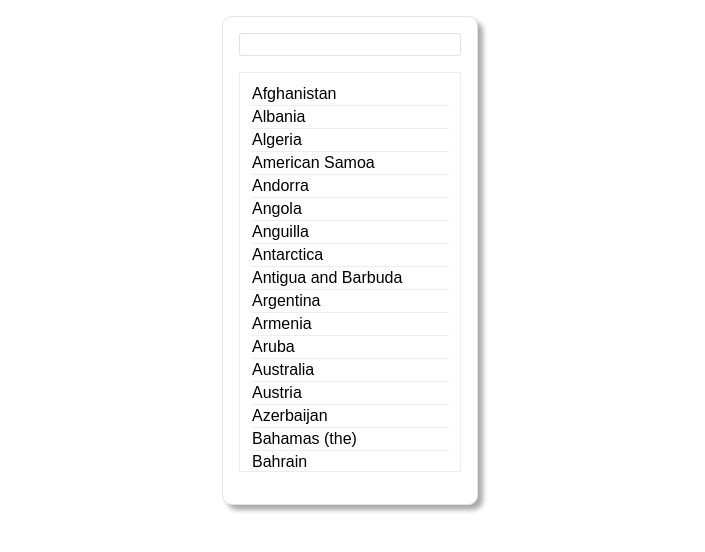
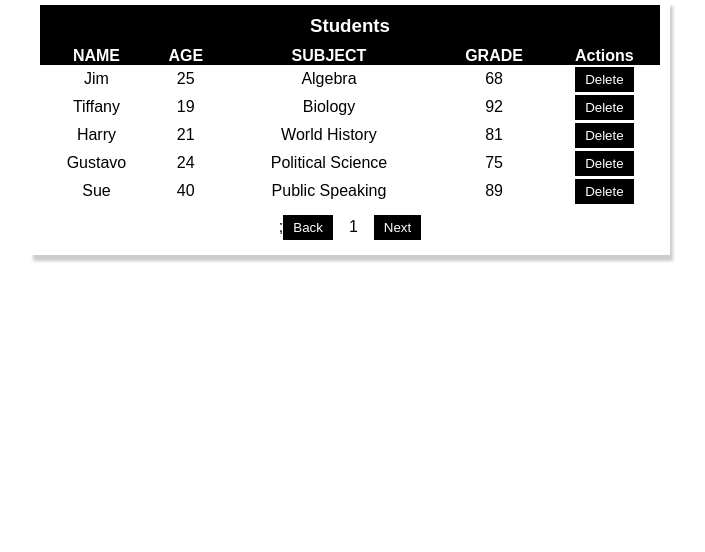
Before and after one commit to fclassvisions/react-components, a React (Create React App) app: page / in a window 1280 px wide. Shown: the top 552 px of the page, without its empty margins (290-995 px from the left). Built offline with nearby package versions, Linux system fonts and the light colour scheme.

Commit message:
Fixed footer button alignment. Added actions (delete, select).  Added title. Fixed table width issue. Added hover styling

```diff
--- a/src/App.js
+++ b/src/App.js
@@ -1,19 +1,28 @@
 import React, { Component } from "react";
-import { countryList } from "./util/countries";
 import "./App.css";
-import ListBox from "./components/ListBox/ListBox";
+import Table from "./components/Table/Table";
+
+const COL_NAMES = ["name", "age", "subject", "grade"];
+const LIST = [
+  { name: "Jim", age: 25, subject: "Algebra", grade: 68 },
+  { name: "Tiffany", age: 19, subject: "Biology", grade: 92 },
+  { name: "Harry", age: 21, subject: "World History", grade: 81 },
+  { name: "Gustavo", age: 24, subject: "Political Science", grade: 75 },
+  { name: "Sue", age: 40, subject: "Public Speaking", grade: 89 },
+];
 
 class App extends Component {
   render() {
-    const onSelected = (newSelection, selectedList) => {
-      console.log("ns: ", newSelection);
-      console.log("sl: ", selectedList);
-    };
-
     return (
       <div className="App">
         <div className="center">
-          <ListBox list={countryList} onSelected={onSelected} widthPct={20} />
+          <Table
+            title="Students"
+            list={LIST}
+            colNames={COL_NAMES}
+            onDelete={(student) => console.log(student)}
+            width="50%"
+          />
         </div>
       </div>
     );
--- a/src/components/Table/Table.js
+++ b/src/components/Table/Table.js
@@ -1,32 +1,40 @@
-import React, { useState } from "react"
+import React, { useState } from "react";
 
 const btnStyle = {
   backgroundColor: "black",
   color: "white",
   border: "none",
   padding: "5px 10px",
-}
+};
 
 function Table({
+  title = "Table",
   list,
   colNames,
   pageNum = 0,
   pageSize = 10,
   width = "auto",
   height = "auto",
+  onSelect = (obj) => console.log(obj),
+  onDelete = null,
 }) {
-  const [page, setPage] = useState(pageNum)
+  const [page, setPage] = useState(pageNum);
+
+  const getColumnLength = () => {
+    const hasActions = onDelete;
+    return hasActions ? colNames.length + 1 : colNames.length;
+  };
 
   const onBack = () => {
-    setPage(page - 1 > -1 ? page - 1 : page)
-  }
+    setPage(page - 1 > -1 ? page - 1 : page);
+  };
 
   const onNext = () => {
-    setPage(page + 1 < list.length / pageSize ? page + 1 : page)
-  }
+    setPage(page + 1 < list.length / pageSize ? page + 1 : page);
+  };
 
   return (
-    <div style={{ width: "50%", boxShadow: "3px 6px 3px #ccc" }}>
+    <div style={{ width, boxShadow: "3px 6px 3px #ccc" }}>
       {list.length > 0 && (
         <table
           cellSpacing="0"
@@ -34,9 +42,15 @@ function Table({
         >
           <thead style={{ backgroundColor: "black", color: "white" }}>
             <tr>
+              <th colSpan={getColumnLength()} style={{ padding: "10px 0" }}>
+                <h3>{title}</h3>
+              </th>
+            </tr>
+            <tr>
               {colNames.map((headerItem, index) => (
                 <th key={index}>{headerItem.toUpperCase()}</th>
               ))}
+              {onDelete && <th>Actions</th>}
             </tr>
           </thead>
           <tbody>
@@ -45,27 +59,47 @@ function Table({
             ).map((obj, index) => (
               <tr key={index}>
                 {Object.values(obj).map((value, index2) => (
-                  <td key={index2}>{value}</td>
+                  <td
+                    key={index2}
+                    className="hoverable"
+                    style={{ padding: "5px 0" }}
+                    onClick={() => onSelect(obj)}
+                  >
+                    {value}
+                  </td>
                 ))}
+                {onDelete && (
+                  <td>
+                    <button
+                      className="hoverable"
+                      style={btnStyle}
+                      onClick={() => onDelete(obj)}
+                    >
+                      Delete
+                    </button>
+                  </td>
+                )}
               </tr>
             ))}
           </tbody>
           <tfoot>
-            <td></td>
-            <td style={{ padding: "10px 0" }}>
-              <button style={btnStyle} onClick={onBack}>
+            <tr>
+              <td colSpan={getColumnLength()} style={{ padding: "10px 0" }}>
+                ;
+                <button className="hoverable" style={btnStyle} onClick={onBack}>
                   Back
                 </button>
                 <label style={{ padding: "0 1em" }}>{page + 1}</label>
-              <button style={btnStyle} onClick={onNext}>
+                <button className="hoverable" style={btnStyle} onClick={onNext}>
                   Next
                 </button>
               </td>
+            </tr>
           </tfoot>
         </table>
       )}
     </div>
-  )
+  );
 }
 
-export default Table
+export default Table;
--- a/src/index.css
+++ b/src/index.css
@@ -4,3 +4,7 @@
   padding: 0;
   font-family: sans-serif;
 }
+
+.hoverable:hover {
+  cursor: pointer;
+}
```
Lines whose indentation alone changed are shown as unchanged.
